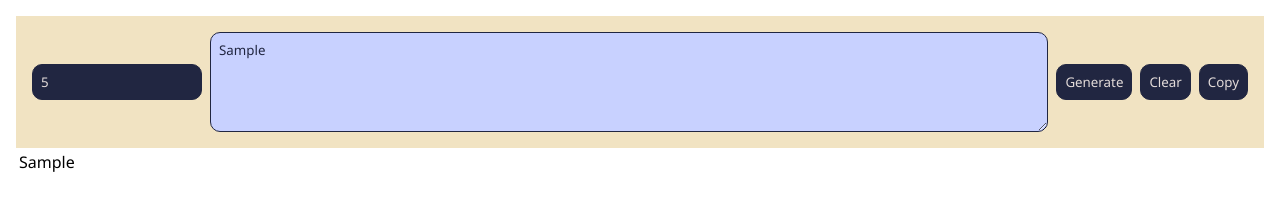
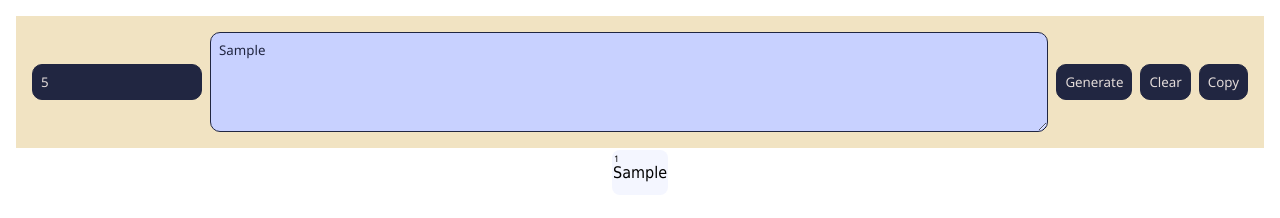
Before and after one commit to ShakesVision/list-to-table, a plain HTML site: page index.html in a window 1280 px wide. Both pictures are taken after typing "5", "Sample" into the empty fields and a click on the button "Generate". Drawn offline with Linux system fonts and the light colour scheme; a web font is replaced by a local one.

Commit message:
style td, add index numbers

```diff
--- a/script.js
+++ b/script.js
@@ -10,7 +10,7 @@ function generate() {
         if (c == n.value || c === 0) {
             tData += `<tr>`
         }
-        tData += `<td> ${items[i]} </td>`
+        tData += `<td> <span>${i+1}</span> ${items[i]} </td>`
         if (c == 1) {
             tData += `</tr>`
         }
--- a/style.css
+++ b/style.css
@@ -32,3 +32,22 @@ textarea {
 button {
     cursor: pointer;
 }
+table {
+    margin: 0 auto;
+    direction: rtl;
+}
+td {
+    width: 45px;
+    height: 45px;
+    font-family: Jameel Noori Nastaleeq,Tahoma;
+    background: #f4f6ff;
+    border-radius: 8px;
+    text-align: center;
+    position: relative;
+}
+td span {
+    position: absolute;
+    top: 2px;
+    left: 2px;
+    font-size: xx-small;
+}
```
